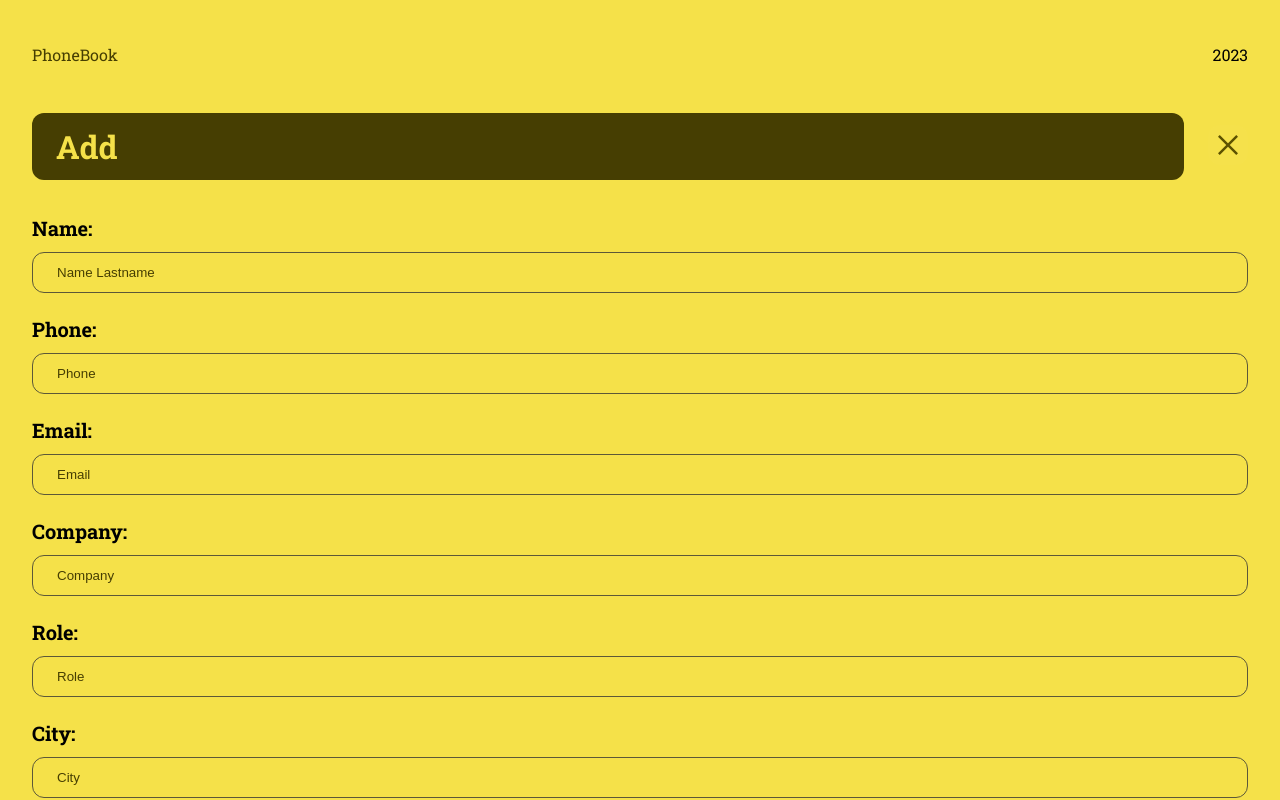
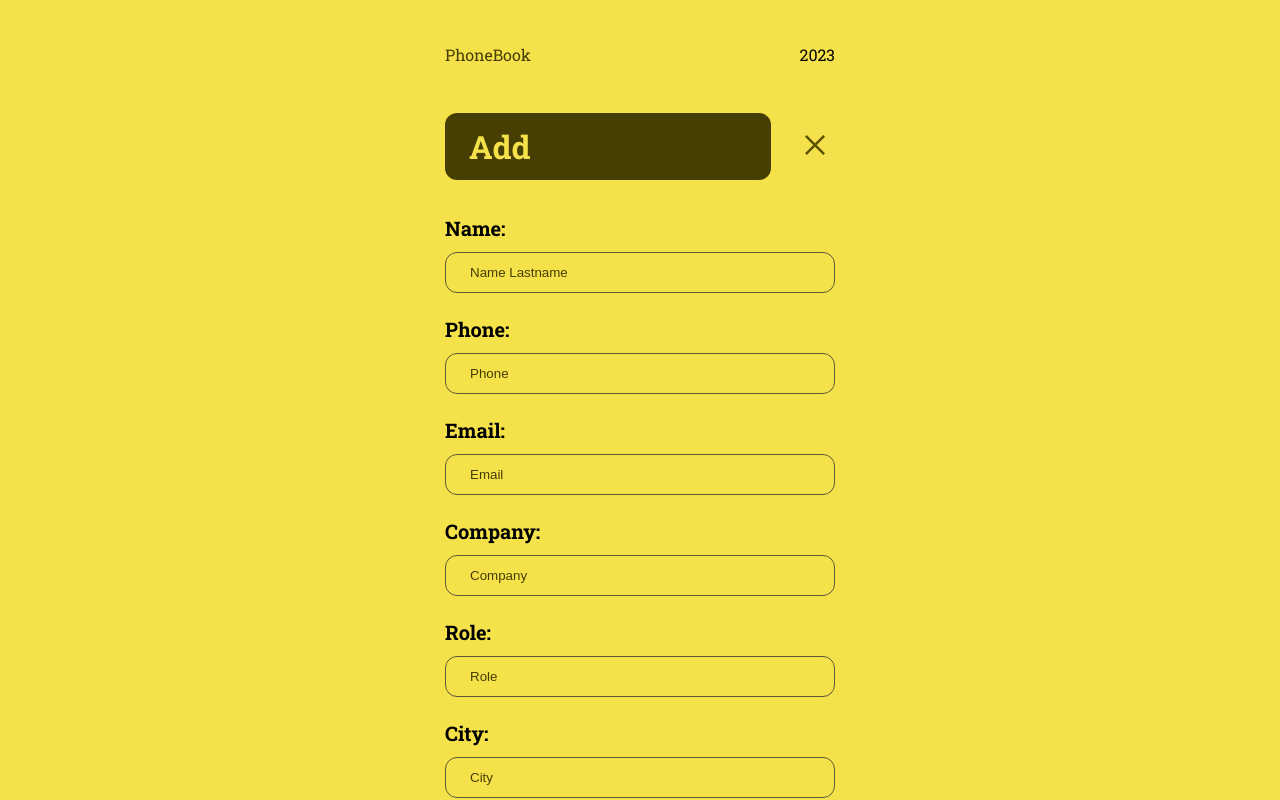
Before and after one commit to FuentesCubells/Phonebook, a React (Create React App) app: page /add-contact in a window 1280 px wide. Shown: the top 800 px of the page. Built offline with nearby package versions, Linux system fonts and the light colour scheme; no server answers.

Commit message:
Fixed css styles

```diff
--- a/public/css/phonebook.css
+++ b/public/css/phonebook.css
@@ -18,6 +18,9 @@ figure {
 }
 
 .screen {
+  max-width: 390px;
+  height: 100%;
+  margin: 0 auto;
   padding: 36px 24px;
 
   display: flex;
--- a/src/components/forms/Add.js
+++ b/src/components/forms/Add.js
@@ -193,7 +193,6 @@ const Add = ({ Services, persons, setReloadUsers }) => {
           email: errorData.email || null,
         });
 
-        console.log(errors)
 
       } else {
         setErrors({
```
